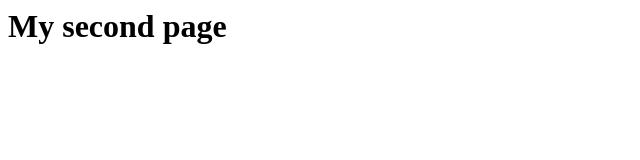
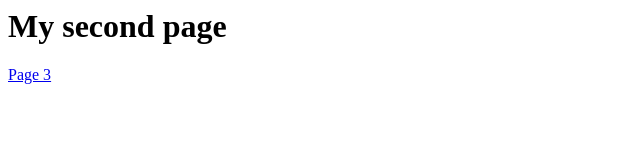
Before and after one commit to Antirifox/test_, a plain HTML site: page page2.html in a window 1280 px wide. Shown: the full height of the page, 0-640 px from the left. Drawn offline with Linux system fonts and the light colour scheme.

Commit message:
Update page2.html

```diff
--- a/page2.html
+++ b/page2.html
@@ -3,5 +3,6 @@
     </head>
   <body>
     <h1>My second page</h1>
+    <a href="page3.html">Page 3</a>
     </body>
   </html>
```
